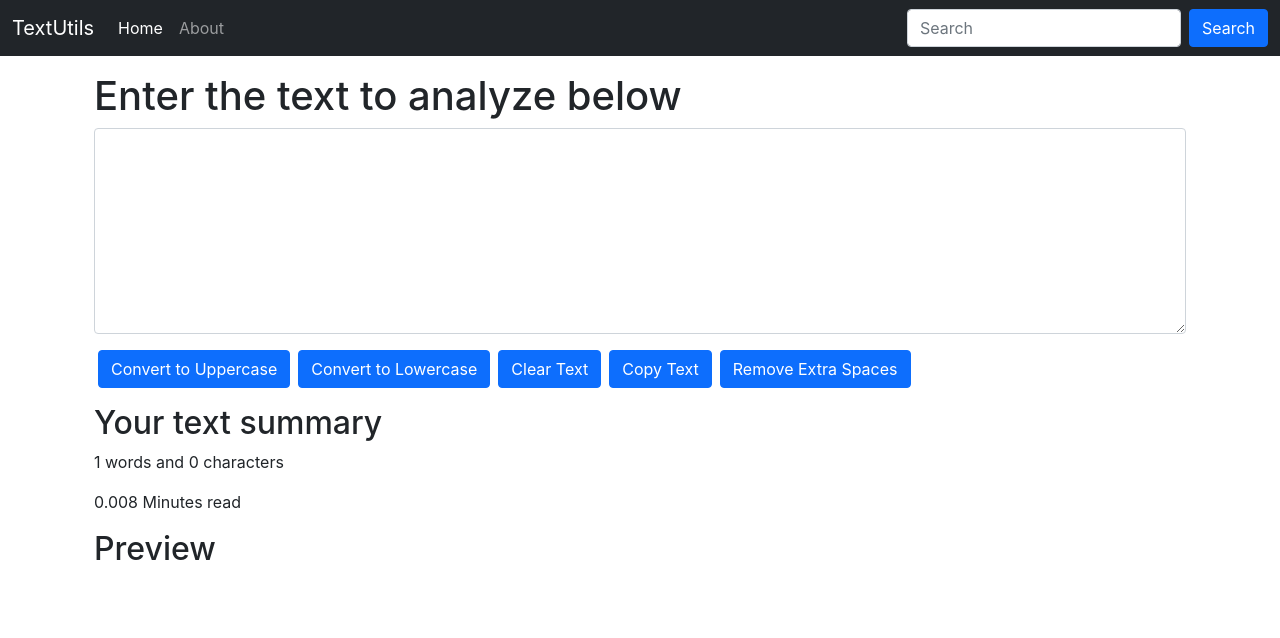
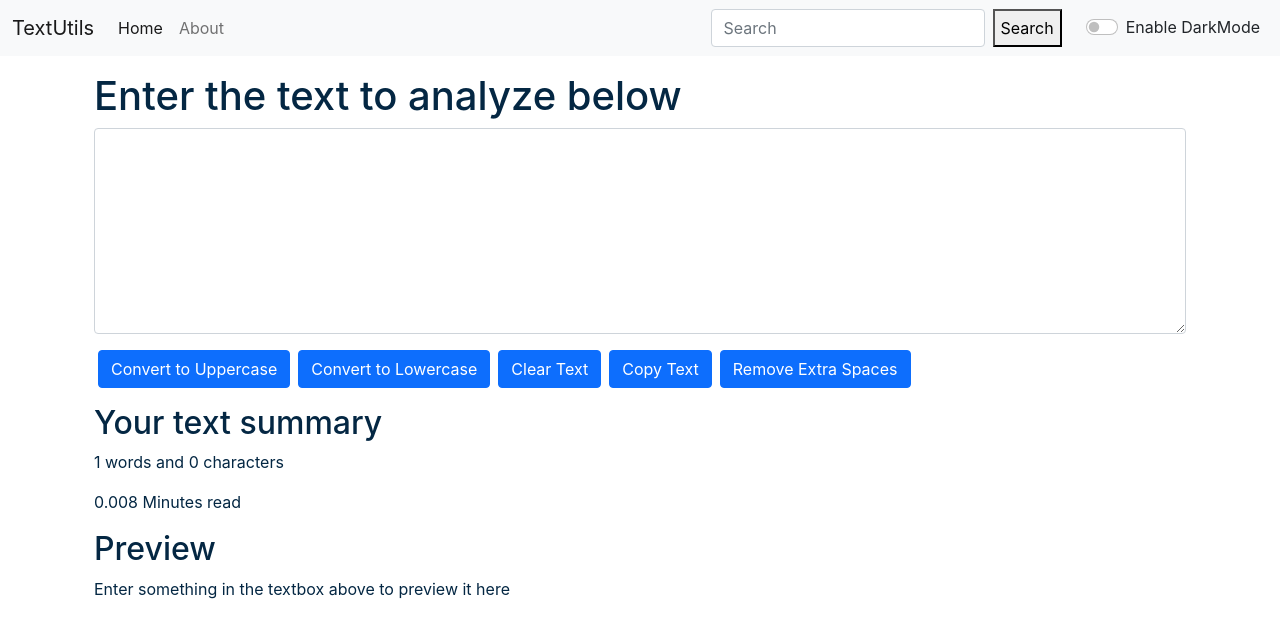
Before and after one commit to Github6432/textutils, a React (Create React App) app: page / in a window 1280 px wide. Shown: the top 638 px of the page. Built offline with nearby package versions, Linux system fonts and the light colour scheme.

Commit message:
Add switch for enable dark mode

```diff
--- a/src/App.js
+++ b/src/App.js
@@ -1,17 +1,29 @@
 import './App.css';
 import Navbar from './components/Navbar';
 import TextForm from './components/TextForm';
-// import About from './components/About';
+import React, { useState } from 'react';
+
 
 function App() {
+  const [mode, setMode] = useState('light'); // Whether dark mode is enabled or not
+
+  const toggleMode = ()=>{
+    if(mode === 'light'){
+      setMode('dark');
+      document.body.style.backgroundColor = '#042743';
+    }
+    else{
+      setMode('light');
+      document.body.style.backgroundColor = 'white';
+    }
+  }
   return (
     <>
     {/* <Navbar title="TextUtils" aboutText="About TextUtils" /> */}
     {/* <Navbar/> */}
-    <Navbar title="TextUtils" />
+    <Navbar title="TextUtils" mode={mode} toggleMode={toggleMode} />
     <div className="container my-3">
-    <TextForm heading="Enter the text to analyze below"/>
-    {/* <About/> */}
+    <TextForm heading="Enter the text to analyze below" mode={mode}/>
     </div>
     </>
   );
--- a/src/components/Navbar.js
+++ b/src/components/Navbar.js
@@ -3,7 +3,7 @@
 
 export default function Navbar(props) {
     return (
-        <nav className="navbar navbar-expand-lg navbar-dark bg-dark">
+        <nav className={`navbar navbar-expand-lg navbar-${props.mode} bg-${props.mode}`}>
             <div className="container-fluid">
                 <a className="navbar-brand" href="/">{props.title}</a>
                 <button className="navbar-toggler" type="button" data-bs-toggle="collapse" data-bs-target="#navbarSupportedContent" aria-controls="navbarSupportedContent" aria-expanded="false" aria-label="Toggle navigation">
@@ -18,10 +18,15 @@
                             <a className="nav-link" href="/">{props.aboutText}</a>
                         </li>
                     </ul>
-                    <form className="d-flex">
+                    <form className="d-flex mx-3">
                         <input className="form-control me-2" type="search" placeholder="Search" aria-label="Search" />
-                        <button className="btn btn-primary" type="submit">Search</button>
+                        <button cla
+                        ssName="btn btn-primary" type="submit">Search</button>
                     </form>
+                    <div className={`form-check form-switch mx-2 text-${props.mode==='light'?'dark':'light'}`}>
+                        <input className="form-check-input" onClick={props.toggleMode} type="checkbox" id="flexSwitchCheckDefault"/>
+                        <label className="form-check-label" htmlFor="flexSwitchCheckDefault">Enable DarkMode</label>
+                    </div>
                 </div>
             </div>
         </nav>
--- a/src/components/TextForm.js
+++ b/src/components/TextForm.js
@@ -43,10 +43,10 @@
     // setText("new text"); // Correct way to change the state
     return (
         <>
-        <div className="container">
+        <div className="container" style={{color: props.mode==='dark'?'white':'#042743'}}>
             <h1>{props.heading}</h1>
             <div className="mb-3">
-            <textarea className="form-control" value={text} onChange={handleOnChange} id="myBox" rows="8"></textarea>
+            <textarea className="form-control" value={text} onChange={handleOnChange} style={{backgroundColor: props.mode==='dark'?'grey':'white', color: props.mode==='dark'?'white':'#042743'}} id="myBox" rows="8"></textarea>
             </div>
             <button className="btn btn-primary mx-1" onClick={handleUpClick}>Convert to Uppercase</button>
             <button className="btn btn-primary mx-1" onClick={handleLoClick}>Convert to Lowercase</button>
@@ -54,12 +54,12 @@
             <button className="btn btn-primary mx-1" onClick={handleCopy}>Copy Text</button>
             <button className="btn btn-primary mx-1" onClick={handleExtraSpaces}>Remove Extra Spaces</button>
         </div>
-        <div className="container my-3">
+        <div className="container my-3" style={{color: props.mode==='dark'?'white':'#042743'}}>
             <h2>Your text summary</h2>
             <p>{text.split(" ").length} words and {text.length} characters</p>
             <p>{0.008 *  text.split(" ").length} Minutes read</p>
             <h2>Preview</h2>
-            <p>{text}</p>
+            <p>{text.length>0?text:"Enter something in the textbox above to preview it here"}</p>
         </div>
         </>
     )
```
